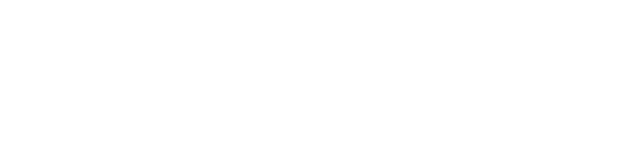
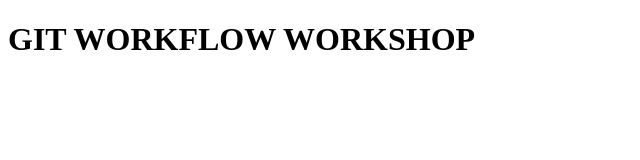
Before and after one commit to KhaledToha/khaled-ahmad, a plain HTML site: page index.html in a window 1280 px wide. Shown: the whole page, without its empty margins (0-640 px from the left). Drawn offline with Linux system fonts and the light colour scheme.

```diff
--- a/index.html
+++ b/index.html
@@ -7,6 +7,6 @@
     <title>Document</title>
 </head>
 <body>
-
+    <h1 class="some-heading">GIT WORKFLOW WORKSHOP</h1>
 </body>
 </html>
```
